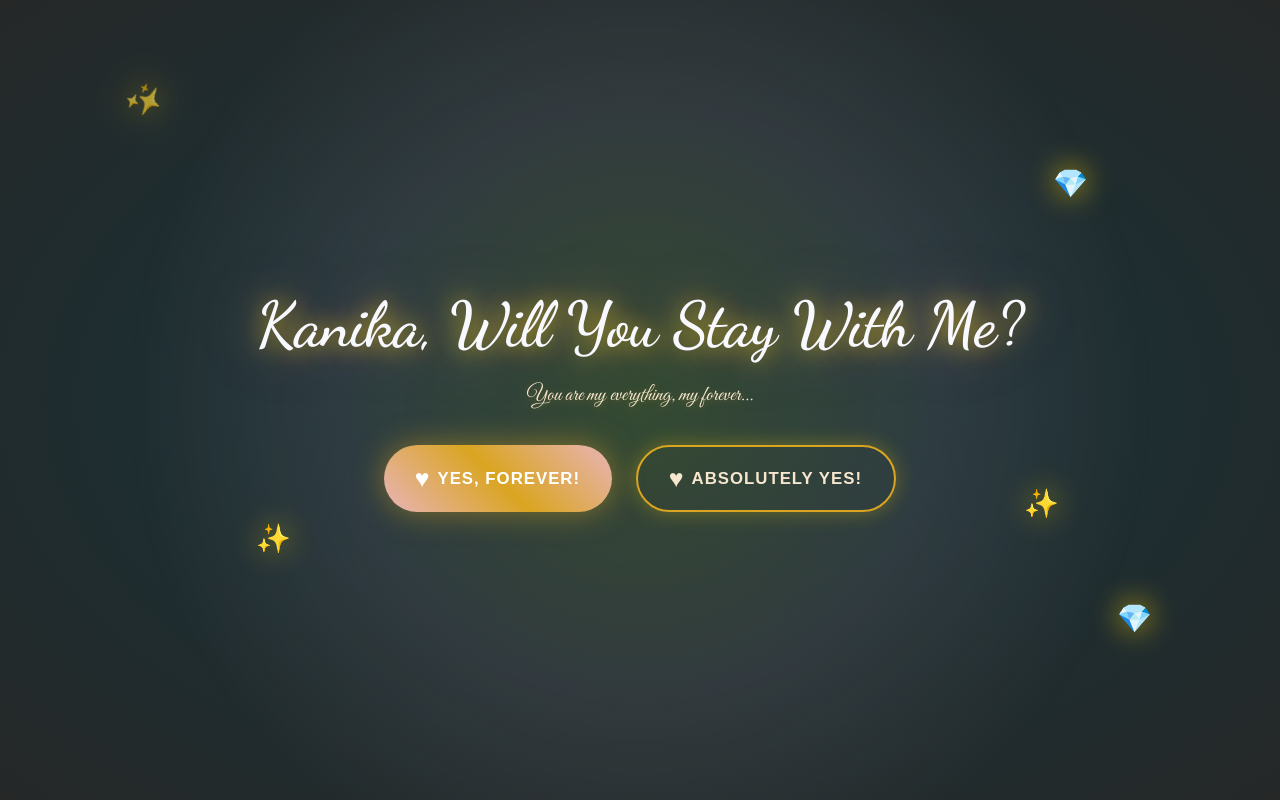
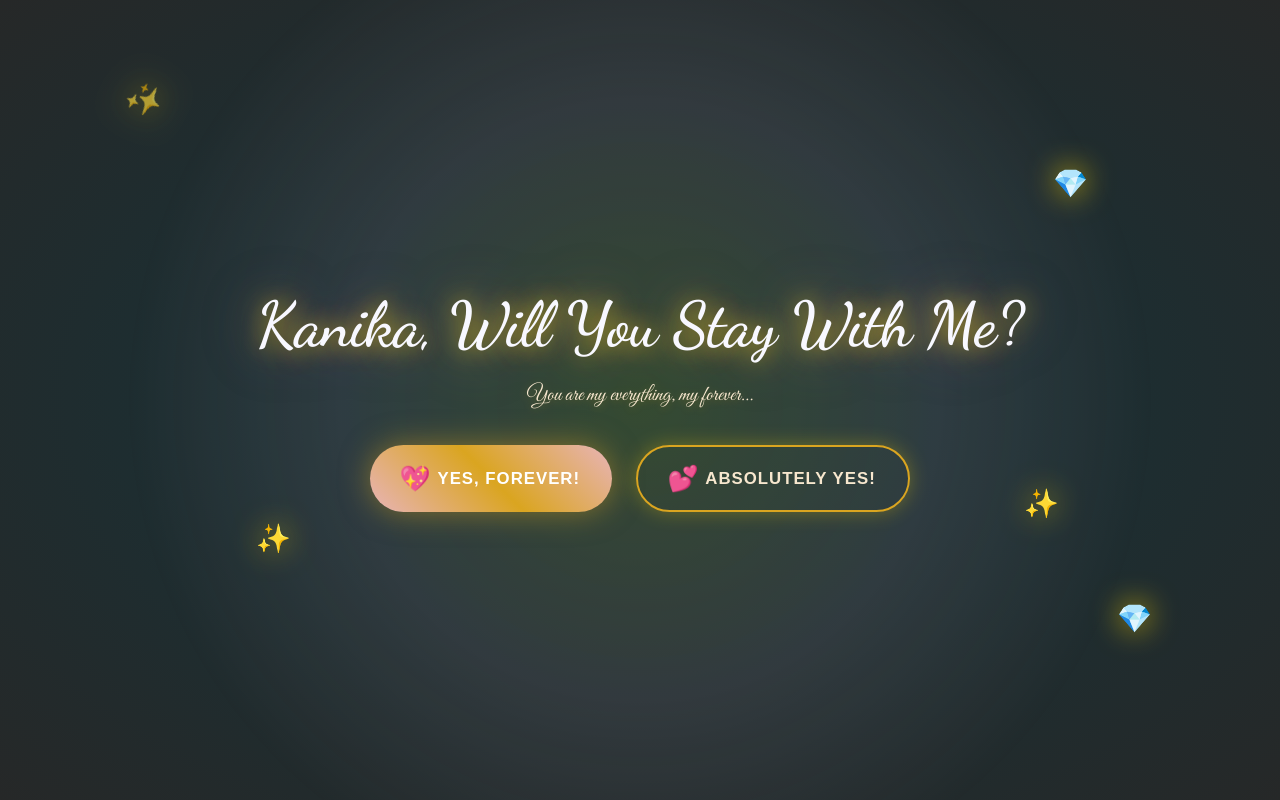
Before and after one commit to roobaroo/BirthdayWish, a plain HTML site: page index.html in a window 1280 px wide. Shown: the part 5696-6496 px from the top of the page. Drawn offline with nearby package versions, Linux system fonts and the light colour scheme; a web font is replaced by a local one.

Commit message:
Update index.html

```diff
--- a/index.html
+++ b/index.html
@@ -329,11 +329,11 @@
 
                     <div class="proposal-buttons">
                         <button id="yes-button-1" class="btn proposal-btn primary-proposal">
-                            <span class="heart-icon">♥</span>
+                            <span class="heart-icon">💖</span>
                             Yes, Forever!
                         </button>
                         <button id="yes-button-2" class="btn proposal-btn secondary-proposal">
-                            <span class="heart-icon">♥</span>
+                            <span class="heart-icon">💕</span>
                             Absolutely Yes!
                         </button>
                     </div>
```
